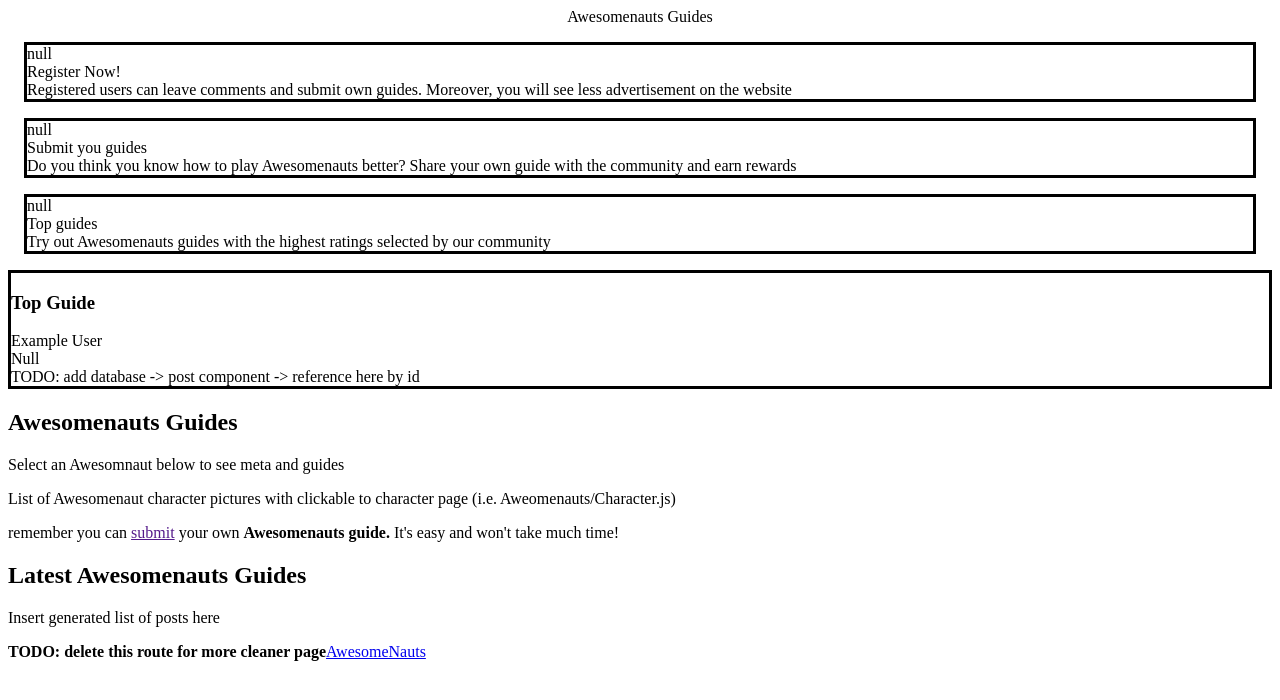
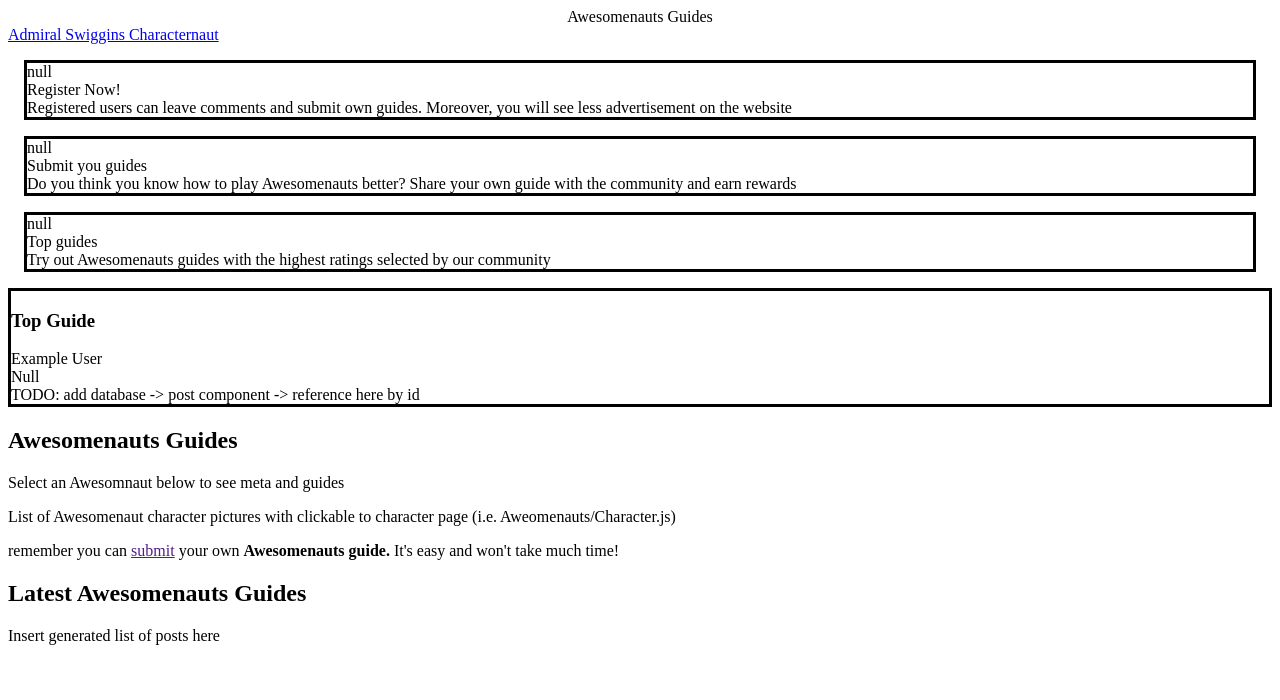
Before and after one commit to ishaaqj/awesomenautbuilds, a React app: page / in a window 1280 px wide. Shown: the top 700 px of the page. Built offline with nearby package versions, Linux system fonts and the light colour scheme.

Commit message:
fixed routing in App.js to not include Homepage by default but by '/' route and link to characters in homepage

```diff
--- a/src/js/Container/App.js
+++ b/src/js/Container/App.js
@@ -1,6 +1,6 @@
 import React from 'react';
 import HomePage from '../HomeInfo/Homepage';
-import {Route, Link} from 'react-router-dom';
+import {Switch, Route, Link} from 'react-router-dom';
 import Character from '../Awesomenauts/Character';
 
 
@@ -8,13 +8,16 @@
     render(){
         return(
             <div>
-                <HomePage/>
+                {/* <HomePage/>
+                <hr/>
                 <b>TODO: delete this route for more cleaner page</b>
                 <Link to={{
                     pathname: "/Awesomenauts/Admiral_Swiggins"
-                }}>AwesomeNauts</Link>
-                {/* <Route path="/Awesomenauts" exact component={Character}/> */}
-                <Route path="/Awesomenauts/:id" component={Character}/>
+                }} replace>AwesomeNauts</Link> */}
+                <Switch>
+                    <Route path="/Awesomenauts/:id" exact component={Character}/>
+                    <Route path="/" exact component={HomePage}/>
+                </Switch>
             </div>
         );
     }
--- a/src/js/HomeInfo/Homepage.js
+++ b/src/js/HomeInfo/Homepage.js
@@ -4,6 +4,7 @@
 import Promo from './Promo';
 import TopGuide from './TopGuide';
 import FeaturedGuides from '../User/UserGuides/FeaturedGuides';
+import {Link} from 'react-router-dom';
 
 class HomePage extends React.Component{
 
@@ -37,6 +38,7 @@
         return(
             <div className="Homepage">
                 <Banner/>
+                <Link to="/Awesomenauts/Admiral_Swiggins">Admiral Swiggins Characternaut </Link>
                 {promoInfo.map(el => {
                     return <Promo picture={el.picture} title={el.title} description={el.description}/>
                 })}
```
